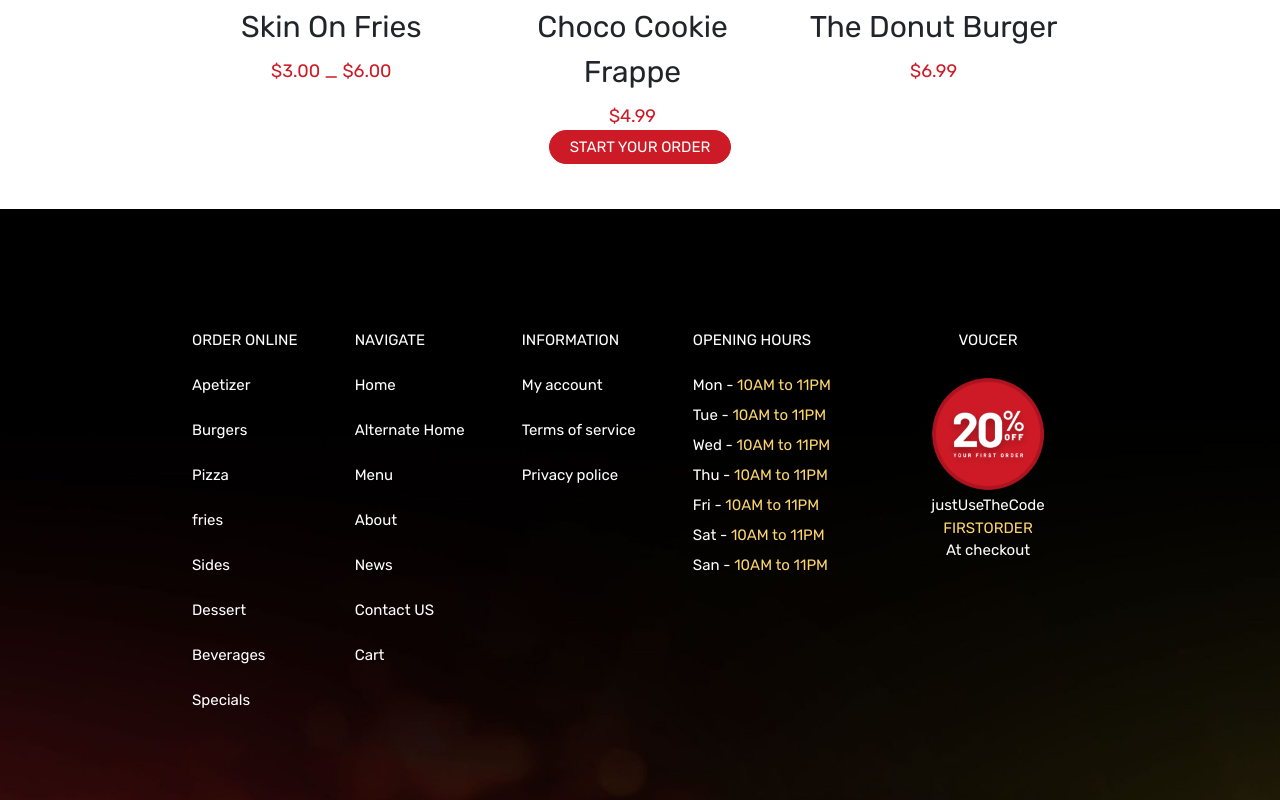
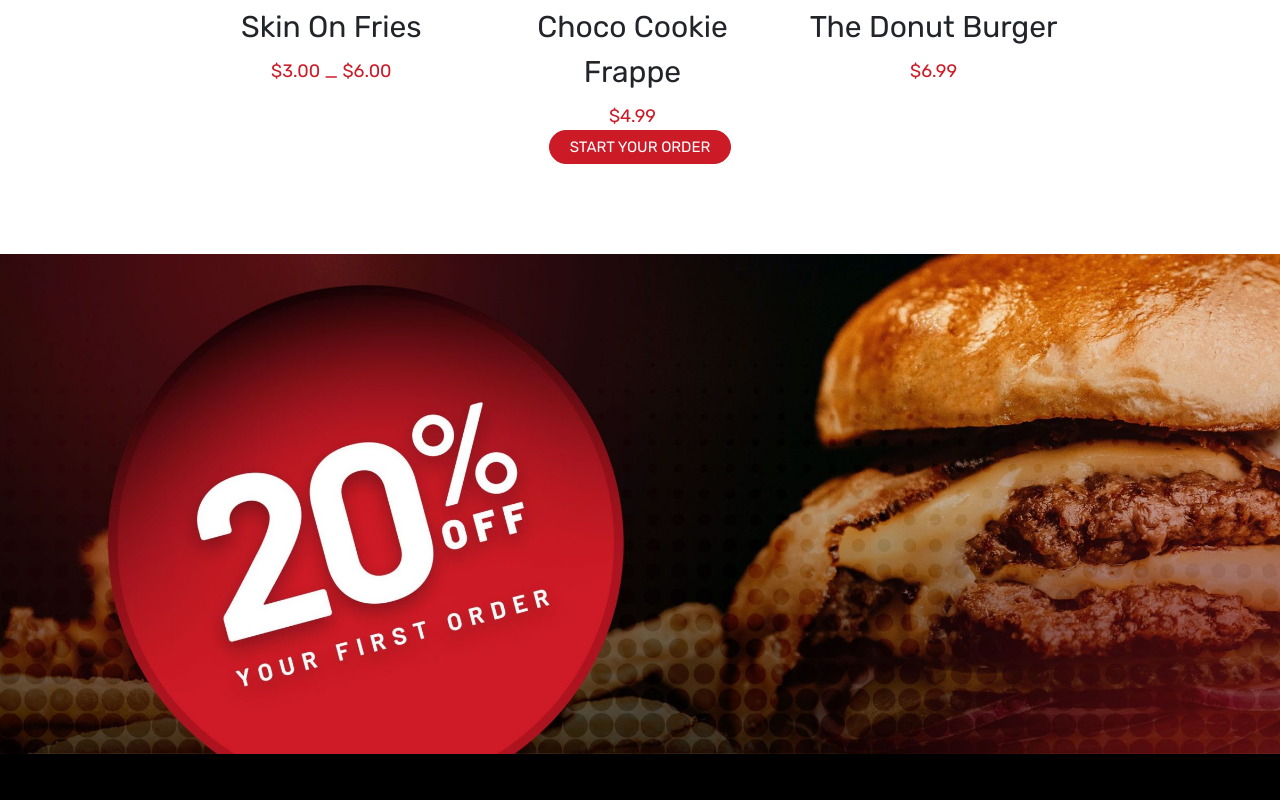
Before and after one commit to FabioBabaglioni/proj-html-vuejs, a Vue app: page / in a window 1280 px wide. Shown: the part 1520-2320 px from the top of the page. Built offline with nearby package versions, Linux system fonts and the light colour scheme.

Commit message:
aggiunto immagine di background conclusione componente

```diff
--- a/src/components/mainPopularDish.vue
+++ b/src/components/mainPopularDish.vue
@@ -32,11 +32,14 @@ export default {
             </div>
         </div>
 
-        <div class="text-center">
+        <div class="text-center pb-5">
             <button class="btn_red btn_medium ">START YOUR ORDER</button>
         </div>
 
     </section>
+
+    <!-- jumbotron -->
+    <section id="background"></section>
 
 </template>
 
@@ -67,6 +70,12 @@ section {
         font-size: 18px;
         color: $brandThird;
     }
+}
 
+#background {
+    background-image: url(../img/first-order-background-scaled.jpg);
+    background-position: center;
+    background-size: cover;
+    height: 500px;
 }
 </style>
```
